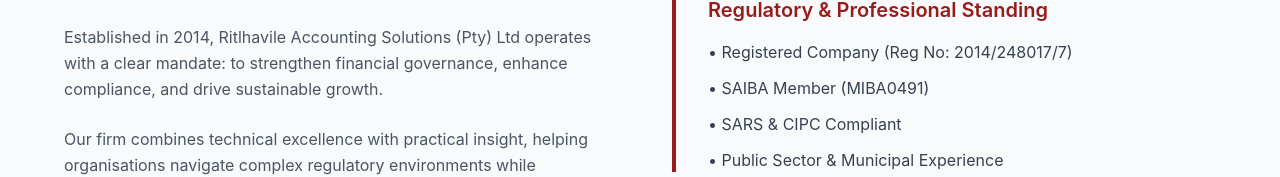
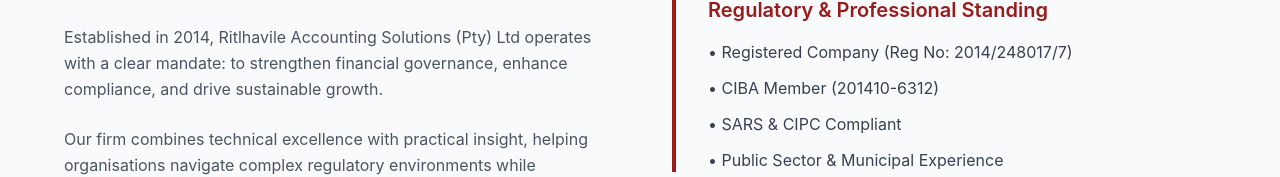
Before and after one commit to Neil-Ntshovelo/rithlavile-accounting-solutions, a React (Vite) app: page /about in a window 1280 px wide. Shown: the part 741-918 px from the top of the page. Built offline with nearby package versions, Linux system fonts and the light colour scheme.

Commit message:
Refactor About component structure and content

```diff
--- a/src/components/About.jsx
+++ b/src/components/About.jsx
@@ -84,7 +84,7 @@
 
             <ul className="space-y-3 text-gray-700">
               <li>• Registered Company (Reg No: 2014/248017/7)</li>
-              <li>• SAIBA Member (MIBA0491)</li>
+              <li>• CIBA Member (201410-6312)</li>
               <li>• SARS & CIPC Compliant</li>
               <li>• Public Sector & Municipal Experience</li>
             </ul>
```
